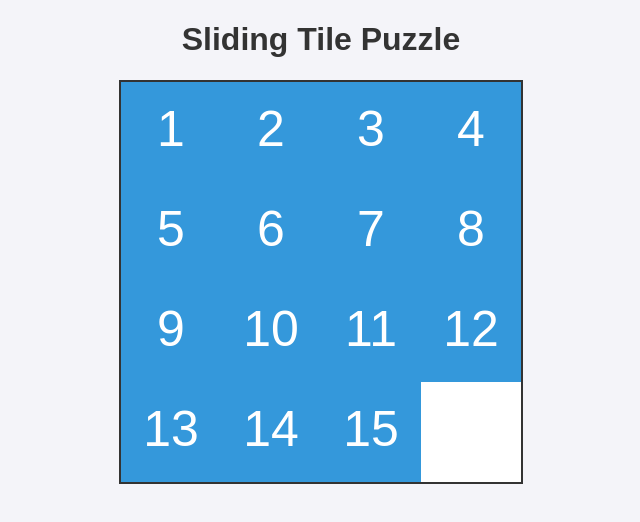
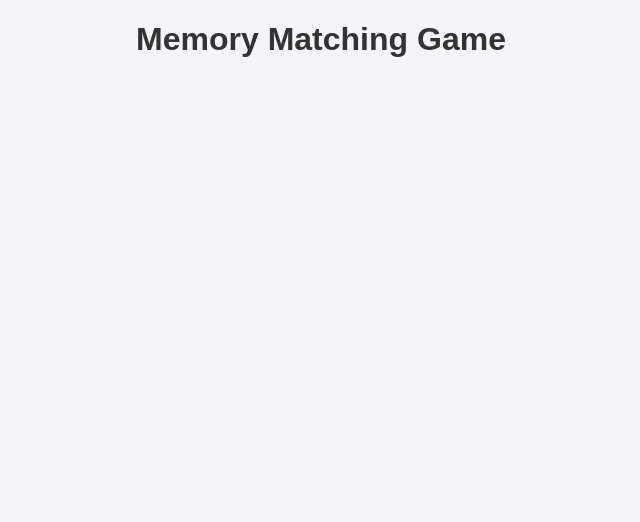
Before and after one commit to Coderthebest/Tile-slide, a plain HTML site: page index.html in a window 1280 px wide. Shown: the whole page, without its empty margins (319-959 px from the left). Drawn offline with Linux system fonts and the light colour scheme.

Commit message:
Update index.html

```diff
--- a/index.html
+++ b/index.html
@@ -3,12 +3,12 @@
 <head>
     <meta charset="UTF-8">
     <meta name="viewport" content="width=device-width, initial-scale=1.0">
-    <title>Sliding Tile Puzzle</title>
+    <title>Memory Matching Game</title>
     <link rel="stylesheet" href="style.css">
 </head>
 <body>
-    <h1>Sliding Tile Puzzle</h1>
-    <canvas id="puzzleCanvas"></canvas>
+    <h1>Memory Matching Game</h1>
+    <div id="gameBoard"></div>
     <script src="script.js"></script>
 </body>
 </html>
```
